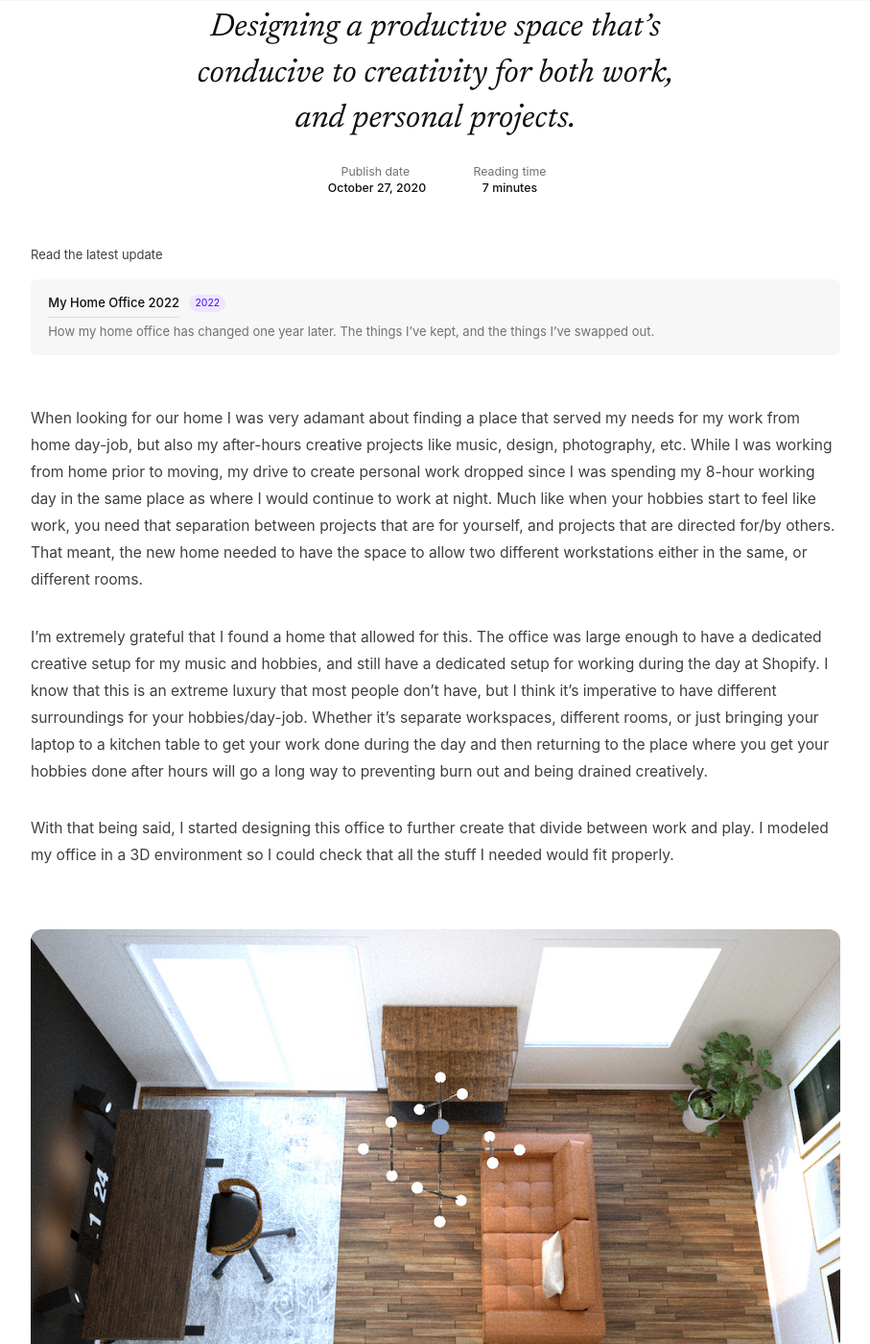
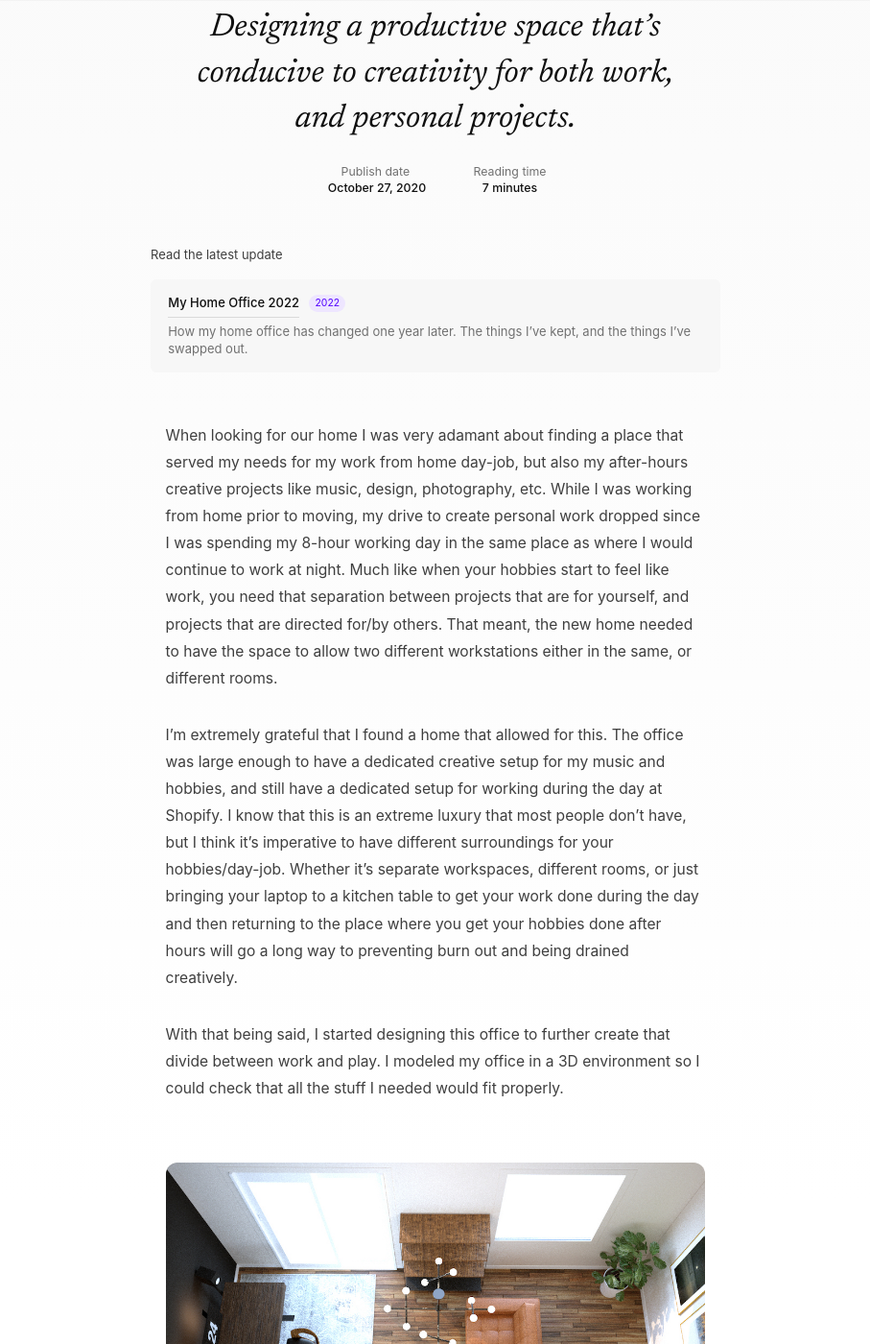
Before and after one commit to connellmccarthy/connellmccarthy.github.io, a Jekyll site: the page built from _article/my-home-office.md, in a window 1280 px wide and 1400 px high, scrolled down 207 px. Shown: the whole window at 96% size, without its empty margins (186-1093 px from the left). Built offline with Jekyll 4.4.1, drawn with Linux system fonts in a browser that asks for light colours; comment, search, counter and statistics services are not loaded; some of the changed text lies outside the part shown.

Commit message:
Update article page, slimmer content

```diff
--- a/_article/my-home-office.md
+++ b/_article/my-home-office.md
@@ -52,7 +52,7 @@ Moving on to my Shopify daytime workstation, it’s entirely different. The desk
 
 There is still more to do, and there always will be. You should be constantly iterating your space and evaluating if the things you have around you are still helpful in getting your work done. We’ll be moving the living room loveseat into my office once our couch is delivered, and I have plans to set up a pegboard wall for all my gear and tools, to replace my shelving unit.
 
-At the end of the day, designing a creative space is a very personal thing. It’s imperative to add little touchpoints that put you in the right headspace for each element of your work that you do. The mental state is where you should start your planning. Look back on times you’ve been most creative, and ask yourself _“What made that moment special”_? Was it the lighting? The atmosphere, or the tools you had available? When you find the answer to questions like those, you’ll have a better idea of where to begin.
+At the end of the day, designing a creative space is a very personal thing. It’s imperative to add little touchpoints that put you in the right headspace for each element of your work that you do. The mental state is where you should start your planning. Look back on times you’ve been most creative, and ask yourself “What made that moment special”? Was it the lighting? The atmosphere, or the tools you had available? When you find the answer to questions like those, you’ll have a better idea of where to begin.
 
 ![A closer look at my desk setup]({{ image_path }}/cm-home-office.jpg){: .inline}
 ![A closer look at my ergonomic mouse]({{ image_path }}/cm-home-office-3.jpg){: .inline}
--- a/_layouts/article.html
+++ b/_layouts/article.html
@@ -36,6 +36,7 @@
               </div>
             </div>
 
+            <div class="wrapper condensed">
               {% assign hasfollowup = site.article | where: 'followup', page.slug %}
               {% if page.followup %}
                 <div class="section border-radius__normal followup__container">
@@ -70,8 +71,11 @@
               {% else %}
                 <div class="article-spacer"></div>
               {% endif %}
+            </div>
 
+            <div class="article-content">
               {{ content }}
+            </div>
 
             {% include newsletter.html %}
 
--- a/_sass/article.scss
+++ b/_sass/article.scss
@@ -1,4 +1,5 @@
 .article {
+  background: linear-gradient(180deg, $color-grey-light 0%, rgba(255, 255, 255, 0) 16.81%);
   h1 {
     font-family: $font-serif;
     font-weight: 400;
@@ -9,15 +10,18 @@
     max-width: 544px;
     margin: 0 auto;
   }
-  h2:not(#newsletter__heading) {
+  h2:not(#newsletter__heading),
+  h3 {
     font-size: 1.6em;
     font-style: unset;
-    margin: 0;
+    text-align: center;
+    margin: 4em 0 0;
   }
   p:not(.section p, .details p, .article-info-static p, .article-info-details p, .followup__container p) {
     font-size: 1.2em;
     color: $color-ink;
-    margin: 2em 0;
+    margin: 2em auto;
+    max-width: calc(#{$max-width-condensed} - #{$guttersize});
   }
   img:not(.article_thumbnail img) {
     border-radius: $border-radius-large;
@@ -25,18 +29,24 @@
     margin: 2em 0 0;
 
     &.inline {
-      width: calc(50% - 2.5px);
+      width: calc(50% - 4px);
       display: inline-block;
-      margin: 0;
+      margin: 0 2px;
     }
   }
-  img + em {
+  em {
     font-size: 0.9em;
     color: lighten($color-ink-muted, 10);
     text-align: center;
     width: 100%;
     display: inline-block;
     margin: 0 0 2em;
+  }
+  .card,
+  .audio {
+    max-width: calc(#{$max-width-condensed} - #{$guttersize});
+    margin-left: auto;
+    margin-right: auto;
   }
 }
 .article-spacer {
@@ -184,6 +194,8 @@
 blockquote {
   border-left: 2px solid $color-border;
   padding: 0 2em;
+  max-width: calc(#{$max-width-condensed} - #{$guttersize});
+  margin: auto;
   p {
     font-size: 1.4em !important;
     color: $color-ink-muted !important;
--- a/_sass/navigation.scss
+++ b/_sass/navigation.scss
@@ -316,9 +316,10 @@ button.cart {
             margin: 0;
             font-size: 1.2em;
             font-weight: 500;
+            color: $color-ink-dark;
           }
           &.variant {
-            margin: 0.2em 0 0;
+            margin: 0;
             font-size: 1em;
           }
         }
@@ -332,6 +333,7 @@ button.cart {
         p.price {
           font-weight: 500;
           font-size: 1em;
+          margin: 0;
         }
       }
 
--- a/_sass/shop.scss
+++ b/_sass/shop.scss
@@ -295,6 +295,7 @@ h2.treecount {
         font-size: 1.1em;
         font-weight: 500;
         margin-top: 0.6em;
+        color: $color-ink-dark;
       }
     }
   }
--- a/_sass/structure.scss
+++ b/_sass/structure.scss
@@ -2,9 +2,10 @@
 
 $mobile: 768px;
 $gutter: 6em;
+$guttersize: $gutter * 2;
 $max-width: 1000px;
 $max-width-condensed: 750px;
-$site-max-width: 1600px;
+$site-max-width: unset;
 
 $break-tablet: 1200px;
 $break-mobile: 768px;
@@ -261,7 +262,7 @@ img {
     max-width: $max-width-condensed;
   }
   &.margin-top {
-    margin-top: 3em;
+    padding-top: 3em;
   }
 
   @media screen and (max-width: $break-mobile) {
--- a/assets/js/main.js
+++ b/assets/js/main.js
@@ -138,12 +138,6 @@ function init() {
       }
     });
   }
-  if (document.getElementById('mobile-announcements')) {
-    document.getElementById('mobile-announcements').addEventListener('click', () => {
-      document.querySelector('.announcement__container').classList.toggle('active');
-      document.querySelector('button#mobile-announcements').classList.toggle('active');
-    });
-  }
 
   //Newsletter form
   if (document.querySelector('form.newsletter_form')) {
@@ -215,50 +209,6 @@ function init() {
     }
   }
 
-  if (document.querySelector('.sidebar-resize')) {
-    document.querySelectorAll('.sidebar-resize').forEach((el) => {
-      let mousedown = false;
-      el.addEventListener('mousedown', (event) => {
-        startX = event.pageX;
-        mousedown = true;
-        document.querySelector('body').classList.add('no-select');
-      });
-      el.addEventListener('mouseup', () => {
-        mousedown = false;
-        document.querySelector('body').classList.remove('no-select');
-      });
-      el.addEventListener('mouseout', () => {
-        if (mousedown) {
-          mousedown = false;
-          document.querySelector('body').classList.remove('no-select');
-        }
-      });
-      el.addEventListener('mousemove', (event) => {
-        if (mousedown) {
-          if (event.pageX > 220 && event.pageX < 400 && el.getAttribute('id') == 'sidebar') {
-            document.querySelector('.sidebar').style.width = `${event.pageX + 10}px`;
-            document.querySelector('.sidebar__container').style.width = `${Math.min((event.pageX + 10), 400)}px`;
-            document.querySelector('.app_pane').style.maxWidth = `calc(100vw - ${Math.min((event.pageX + 10), 400)}px)`;
-          } else if (event.pageX < 220 && el.getAttribute('id') == 'sidebar') {
-            document.querySelector('.container').classList.add('collapse');
-            document.querySelector('.sidebar').style.width = `400px`;
-            document.querySelector('.sidebar__container').style.width = `120px`;
-            document.querySelector('.sidebar-trigger-container').style.width = `120px`;
-            document.querySelector('.app_pane').style.maxWidth = `calc(100vw - 120px)`;
-          } else if (event.pageX > 115 && event.pageX < 149 && el.getAttribute('id') == 'trigger-container') {
-            document.querySelector('.sidebar-trigger-container').style.width = `${event.pageX + 10}px`;
-            document.querySelector('.sidebar__container').style.width = `${event.pageX + 10}px`;
-            document.querySelector('.app_pane').style.maxWidth = `calc(100vw - ${event.pageX + 10}px)`;
-          } else if (event.pageX > 150 && el.getAttribute('id') == 'trigger-container') {
-            document.querySelector('.container').classList.remove('collapse');
-            document.querySelector('.sidebar__container').style.width = `400px`;
-            document.querySelector('.app_pane').style.maxWidth = `calc(100vw - 400px)`;
-          }
-        }
-      });
-    });
-  }
-
   if (document.querySelector('.video_trigger')){
     //Set video outside main
     const video_modal = document.querySelector('.video_modal');
@@ -291,6 +241,17 @@ function init() {
       }
     });
   });
+
+  //Remove article image wrapper
+  if (document.querySelector('.article-content')) {
+    document.querySelectorAll('.article-content p img').forEach(function(el) {
+      const parent = el.parentElement;
+      document.querySelector('.article-content').insertBefore(el, parent);
+      if (parent.childElementCount == 0) {
+        parent.remove();
+      }
+    });
+  }
 }
 
 function switchPage(url) {
@@ -311,24 +272,6 @@ function removeActiveMenuItem() {
     }
   });
 }
-
-document.querySelectorAll('.sidebar-trigger').forEach((el) => {
-  el.addEventListener('click', () => {
-    if (window.innerWidth >= 1200 && collapsing && el.getAttribute('href')) {
-      collapsing = false;
-    } else {
-      document.querySelector('.sidebar').classList.toggle('active');
-      document.querySelector('.fade.sidebar-trigger').classList.toggle('active');
-    }
-  });
-});
-
-document.querySelectorAll('.menu-trigger').forEach((el) => {
-  el.addEventListener('click', () => {
-    document.querySelector('nav').classList.toggle('active');
-    document.querySelector('.fade.menu-trigger').classList.toggle('active');
-  });
-});
 
 function subscribe() {
   var email = encodeURIComponent(document.forms['newsletter_form']['email'].value);
```
Lines whose indentation alone changed are shown as unchanged.
